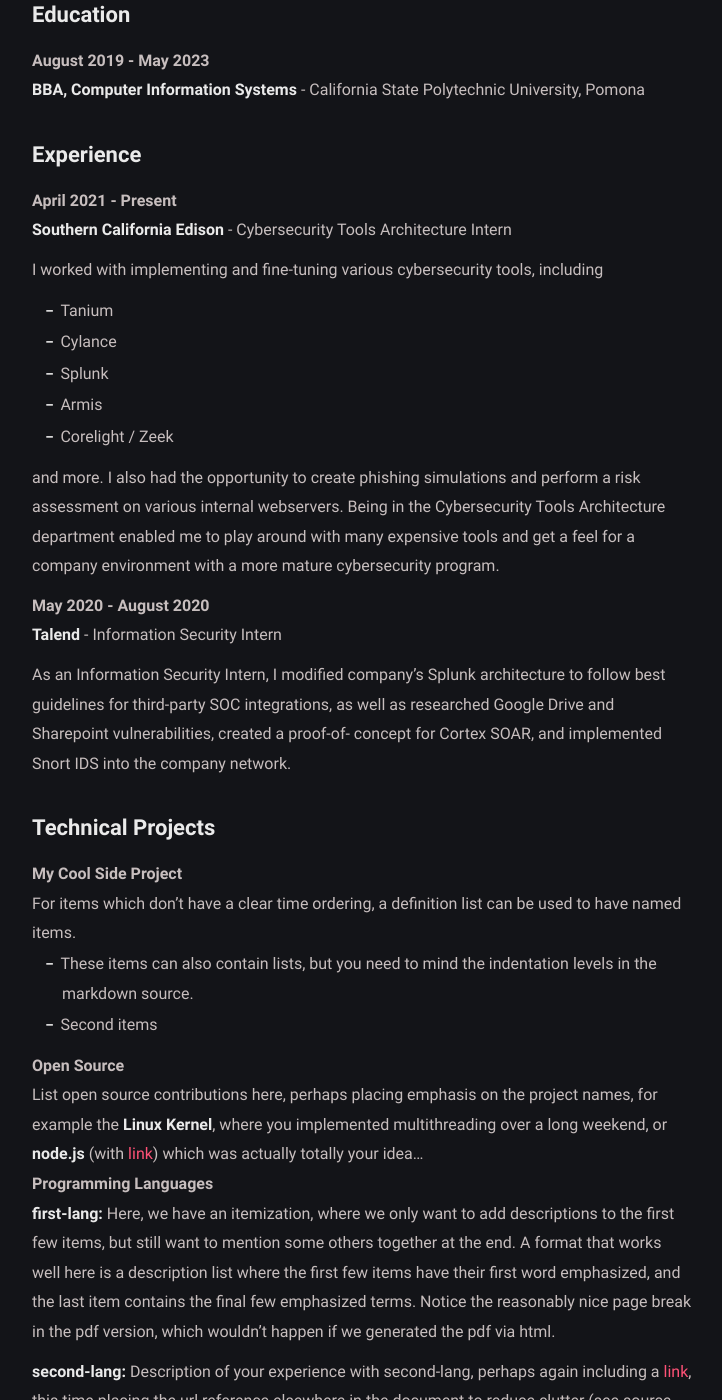
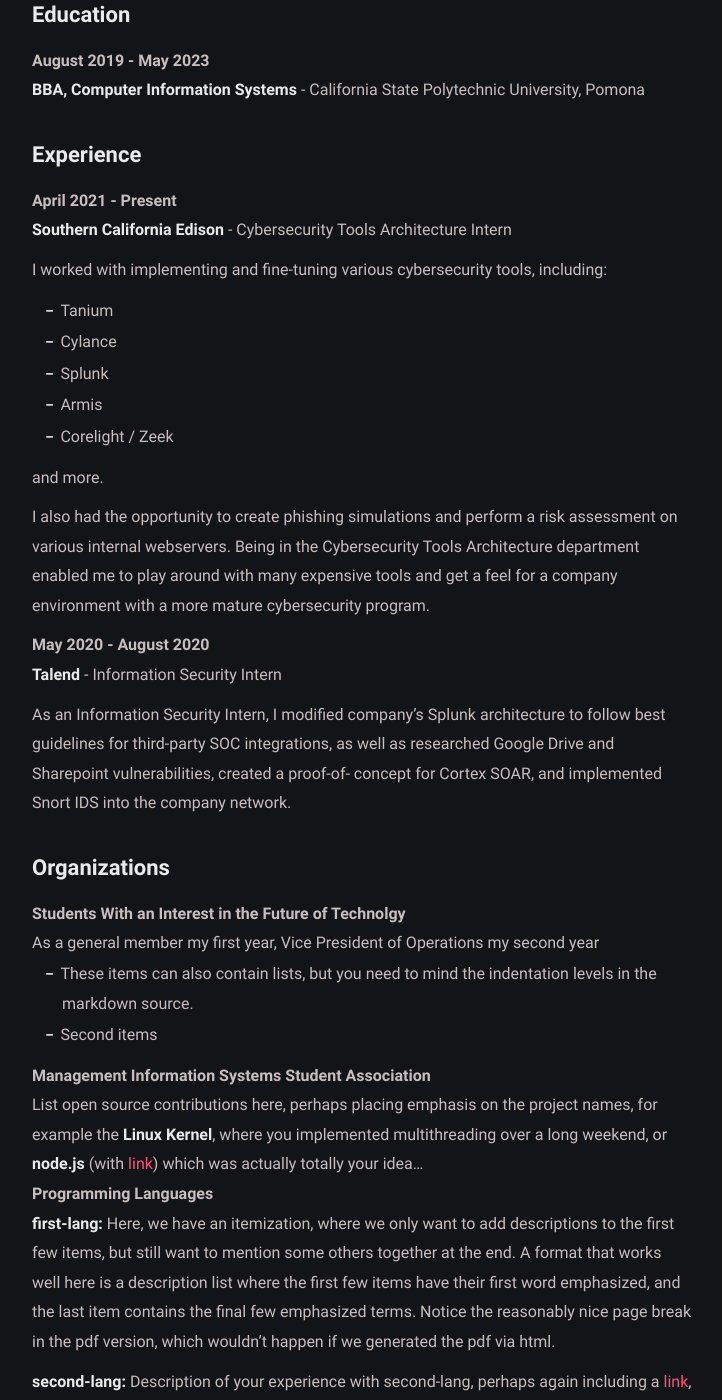
Before and after one commit to fyrworx4/old-fyrworx4.github.io, a Jekyll site: the page built from resume.md, in a window 1280 px wide and 1400 px high, scrolled down 321 px. Shown: the whole window, without its empty margins (278-1000 px from the left). Built offline with Jekyll 4.4.1, drawn with Linux system fonts in a browser that asks for light colours.

Commit message:
Edited resume.md

```diff
--- a/resume.md
+++ b/resume.md
@@ -19,41 +19,44 @@ Experience
 April 2021 - Present
 :   **Southern California Edison** - Cybersecurity Tools Architecture Intern
 
-    I worked with implementing and fine-tuning various cybersecurity tools, including
+    I worked with implementing and fine-tuning various cybersecurity tools,
+    including:
     * Tanium
     * Cylance
     * Splunk
     * Armis
     * Corelight / Zeek
 
-    and more. I also had the opportunity to create phishing simulations and
-    perform a risk assessment on various internal webservers. Being in the
-    Cybersecurity Tools Architecture department enabled me to play around
-    with many expensive tools and get a feel for a company environment with
-    a more mature cybersecurity program.
+    and more.
+
+    I also had the opportunity to create phishing simulations and
+    perform a risk assessment on various internal webservers. Being
+    in the Cybersecurity Tools Architecture department enabled me to
+    play around with many expensive tools and get a feel for a company
+    environment with a more mature cybersecurity program.
 
 May 2020 - August 2020
 :   **Talend** - Information Security Intern
 
-    As an Information Security Intern, I modified company's Splunk architecture
-    to follow best guidelines for third-party SOC integrations, as well as
-    researched Google Drive and Sharepoint vulnerabilities, created a proof-of-
-    concept for Cortex SOAR, and implemented Snort IDS into the company
-    network.
+    As an Information Security Intern, I modified company's Splunk
+    architecture to follow best guidelines for third-party SOC integrations,
+    as well as researched Google Drive and Sharepoint vulnerabilities,
+    created a proof-of- concept for Cortex SOAR, and implemented Snort
+    IDS into the company network.
 
 
-Technical Projects
+Organizations
 --------------------
 
-My Cool Side Project
-:   For items which don't have a clear time ordering, a definition
-    list can be used to have named items.
+Students With an Interest in the Future of Technolgy
+:   As a general member my first year, Vice President of Operations my
+    second year
 
     * These items can also contain lists, but you need to mind the
       indentation levels in the markdown source.
     * Second items
 
-Open Source
+Management Information Systems Student Association
 :   List open source contributions here, perhaps placing emphasis on
     the project names, for example the **Linux Kernel**, where you
     implemented multithreading over a long weekend, or **node.js**
```
